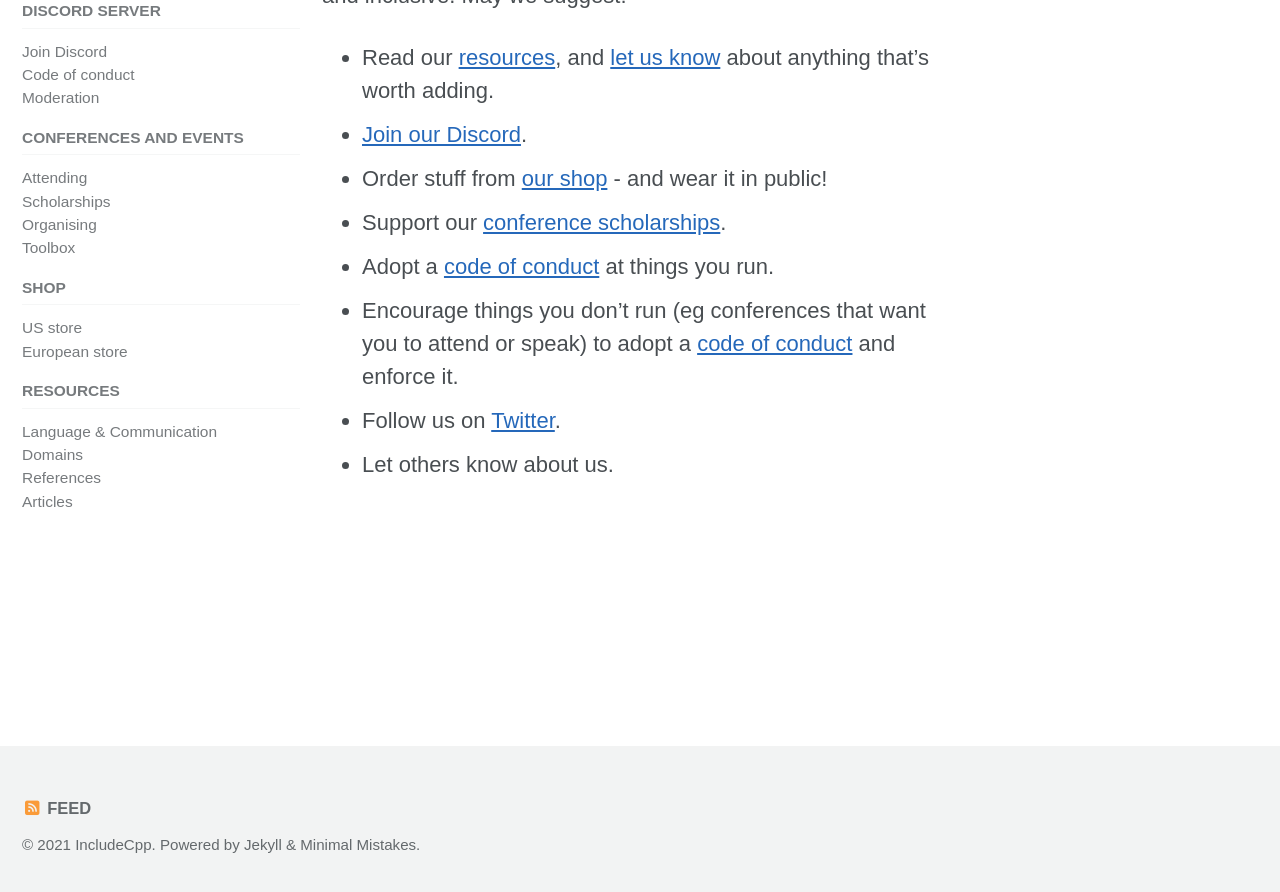
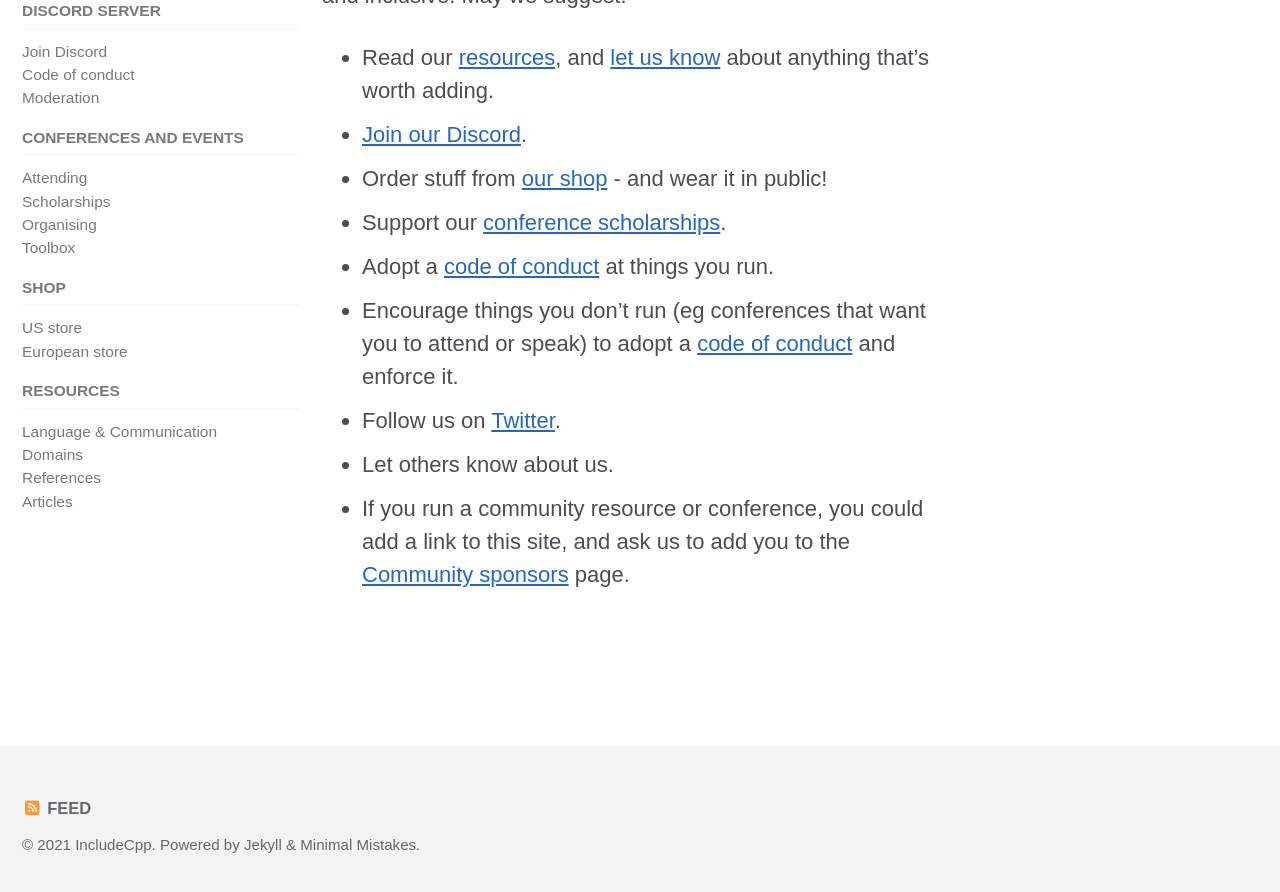
Before and after one commit to include-cpp/include-cpp.github.io, a Jekyll site: the page built from what-can-i-do.md, in a window 1280 px wide and 900 px high, scrolled down 279 px. Shown: the top 892 px of the window. Built offline with Jekyll 4.4.1, drawn with Linux system fonts in a browser that asks for light colours; cached includes are drawn as plain includes; nearby versions of some CDN libraries.

Commit message:
what-can-i-do now links to Community sponsors page
Co-Authored-By: Kate Gregory <kategregory@users.noreply.github.com>

```diff
--- a/what-can-i-do.md
+++ b/what-can-i-do.md
@@ -13,3 +13,4 @@ Everyone can help make the C++ community more welcoming and inclusive. May we su
 * Encourage things you don't run (eg conferences that want you to attend or speak) to adopt a [code of conduct](/resources/#conferences-and-codes-of-conduct) and enforce it.
 * Follow us on [Twitter](https://twitter.com/include_cpp).
 * Let others know about us.
+* If you run a community resource or conference, you could add a link to this site, and ask us to add you to the [Community sponsors](/community-sponsors) page.
```
